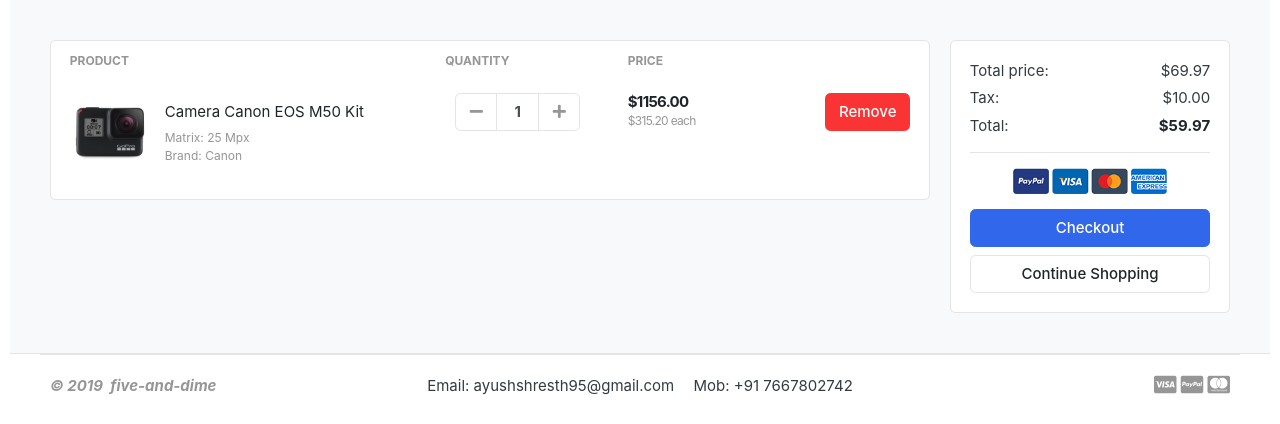
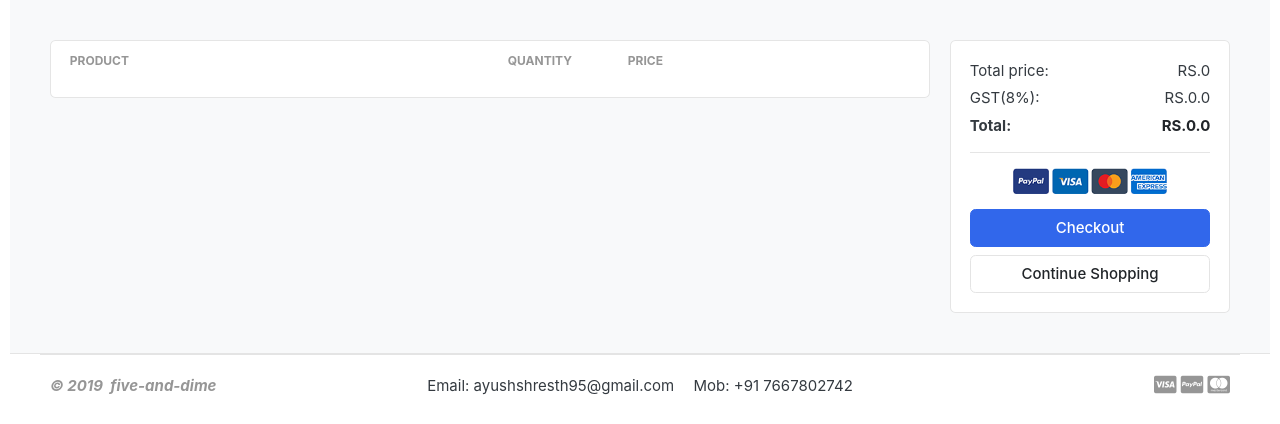
Before and after one commit to ayush-shresth/5-DIME, a Django app: page /cart/ in a window 1280 px wide. Shown: the part 79-503 px from the top of the page. Run offline with Django 3.2, Linux system fonts and the light colour scheme; data comes from the database, SQL or seed files in the repository; both versions use the stored data as it was after the commit; lists and menus that the app fills with data are empty; some libraries are stand-ins or nearby versions; some web fonts are replaced.

Commit message:
displaying_cartItems

```diff
--- a/cart/models.py
+++ b/cart/models.py
@@ -19,3 +19,6 @@
 
     def __str__(self):
         return self.product_name
+
+    def total_cost(self):
+        return self.quantity * self.product_name.price
--- a/cart/views.py
+++ b/cart/views.py
@@ -1,3 +1,4 @@
+from django.core.exceptions import ObjectDoesNotExist
 from store.models import Products
 from django.shortcuts import redirect, render
 from .models import Cart, CartItem
@@ -50,5 +51,25 @@
     return redirect(cart)
 
 
-def cart(request):
-    return render(request, 'cart.html')
+def cart(request, total=0, quantity=0, cart_items=None):
+    try:
+        cart_data = Cart.objects.get(cart_id =_cart_id(request))
+        cart_items = CartItem.objects.filter(cart=cart_data, is_available=True)
+        # pro=Products.objects.filter(product_name=cart_items)
+        # for i in pro:
+        #     total+=i.price** item.quantity
+        for item in cart_items:
+            total += (item.product_name.price * item.quantity)
+            quantity += item.quantity
+
+    except ObjectDoesNotExist:
+        pass
+    tax=(total*8)/100
+    grand_total=tax+total
+    param = {"total": total,
+             "quantity": quantity,
+             "cart_items": cart_items,
+             "tax":tax,
+             "grand_total":grand_total,
+             }
+    return render(request, 'cart.html', param)
--- a/templates/cart.html
+++ b/templates/cart.html
@@ -19,13 +19,15 @@
 </tr>
 </thead>
 <tbody>
+
+{% for item in cart_items %}
 <tr>
 	<td>
 		<figure class="itemside align-items-center">
-			<div class="aside"><img src="{% static '/images/items/11.jpg' %}" class="img-sm"></div>
+			<div class="aside"><img src="{{item.product_name.image.url}}" class="img-sm"></div>
 			<figcaption class="info">
-				<a href="#" class="title text-dark">Camera Canon EOS M50 Kit</a>
-				<p class="text-muted small">Matrix: 25 Mpx <br> Brand: Canon</p>
+				<a href="#" class="title text-dark">{{item.product_name.product_name}}</a>
+				{% comment %} <p class="text-muted small">Matrix: 25 Mpx <br> Brand: Canon</p> {% endcomment %}
 			</figcaption>
 		</figure>
 	</td>
@@ -34,26 +36,26 @@
 					<div class="col">
 						<div class="input-group input-spinner">
 							<div class="input-group-prepend">
-							<button class="btn btn-light" type="button" id="button-plus"> <i class="fa fa-minus"></i> </button>
+							<a herf="" class="btn btn-light" type="button" id="button-plus"> <i class="fa fa-minus"></i> </a>
 							</div>
-							<input type="text" class="form-control"  value="1">
+							<input type="text" class="form-control"  value="{{item.quantity}}">
 							<div class="input-group-append">
-							<button class="btn btn-light" type="button" id="button-minus"> <i class="fa fa-plus"></i> </button>
+							<a href="{% url 'add_cart' item.product_name.id %}" class="btn btn-light" type="button" id="button-minus"> <i class="fa fa-plus"></i> </a>
 							</div>
 						</div> <!-- input-group.// -->
 					</div> <!-- col.// -->
 	</td>
 	<td>
 		<div class="price-wrap">
-			<var class="price">$1156.00</var>
-			<small class="text-muted"> $315.20 each </small>
+			<var class="price">RS.&nbsp;{{ item.total_cost }}</var>
+			<small class="text-muted"> RS.&nbsp;{{item.product_name.price}} each </small>
 		</div> <!-- price-wrap .// -->
 	</td>
 	<td class="text-right">
 	<a href="" class="btn btn-danger"> Remove</a>
 	</td>
 </tr>
-
+{% endfor %}
 
 </tbody>
 </table>
@@ -66,22 +68,22 @@
 		<div class="card-body">
 			<dl class="dlist-align">
 			  <dt>Total price:</dt>
-			  <dd class="text-right">$69.97</dd>
+			  <dd class="text-right">RS.{{total}}</dd>
 			</dl>
 			<dl class="dlist-align">
-			  <dt>Tax:</dt>
-			  <dd class="text-right"> $10.00</dd>
+			  <dt>GST(8%):</dt>
+			  <dd class="text-right">RS.{{tax}}</dd>
 			</dl>
 			<dl class="dlist-align">
-			  <dt>Total:</dt>
-			  <dd class="text-right text-dark b"><strong>$59.97</strong></dd>
+			  <dt><strong>Total:</strong></dt>
+			  <dd class="text-right text-dark b"><strong>RS.{{grand_total}}</strong></dd>
 			</dl>
 			<hr>
 			<p class="text-center mb-3">
 				<img src="{% static '/images/misc/payments.png' %}" height="26">
 			</p>
 			<a href="./place-order.html" class="btn btn-primary btn-block"> Checkout </a>
-			<a href="./store.html" class="btn btn-light btn-block">Continue Shopping</a>
+			<a href="/store/" class="btn btn-light btn-block">Continue Shopping</a>
 		</div> <!-- card-body.// -->
 		</div> <!-- card.// -->
 
--- a/templates/product.html
+++ b/templates/product.html
@@ -93,7 +93,7 @@
 
     <br />
 
-    <div class="row">
+    {% comment %} <div class="row">
       <div class="col-md-9">
         <header class="section-heading">
           <h3>Customer Reviews</h3>
@@ -122,7 +122,7 @@
         </article>
       </div>
       <!-- col.// -->
-    </div>
+    </div> {% endcomment %}
     <!-- row.// -->
   </div>
   <!-- container .//  -->
```
Also changed, not shown: db.sqlite3.
